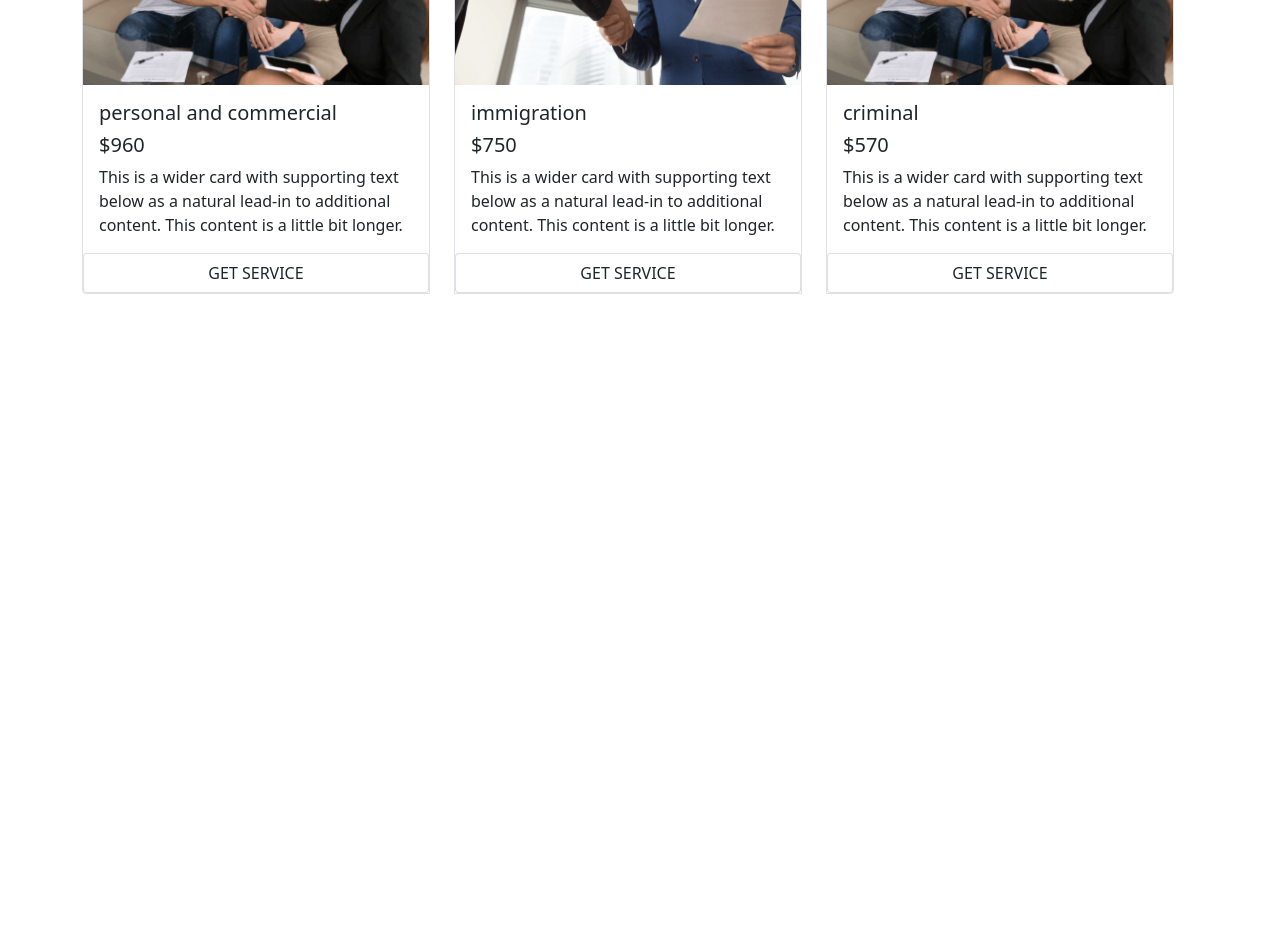
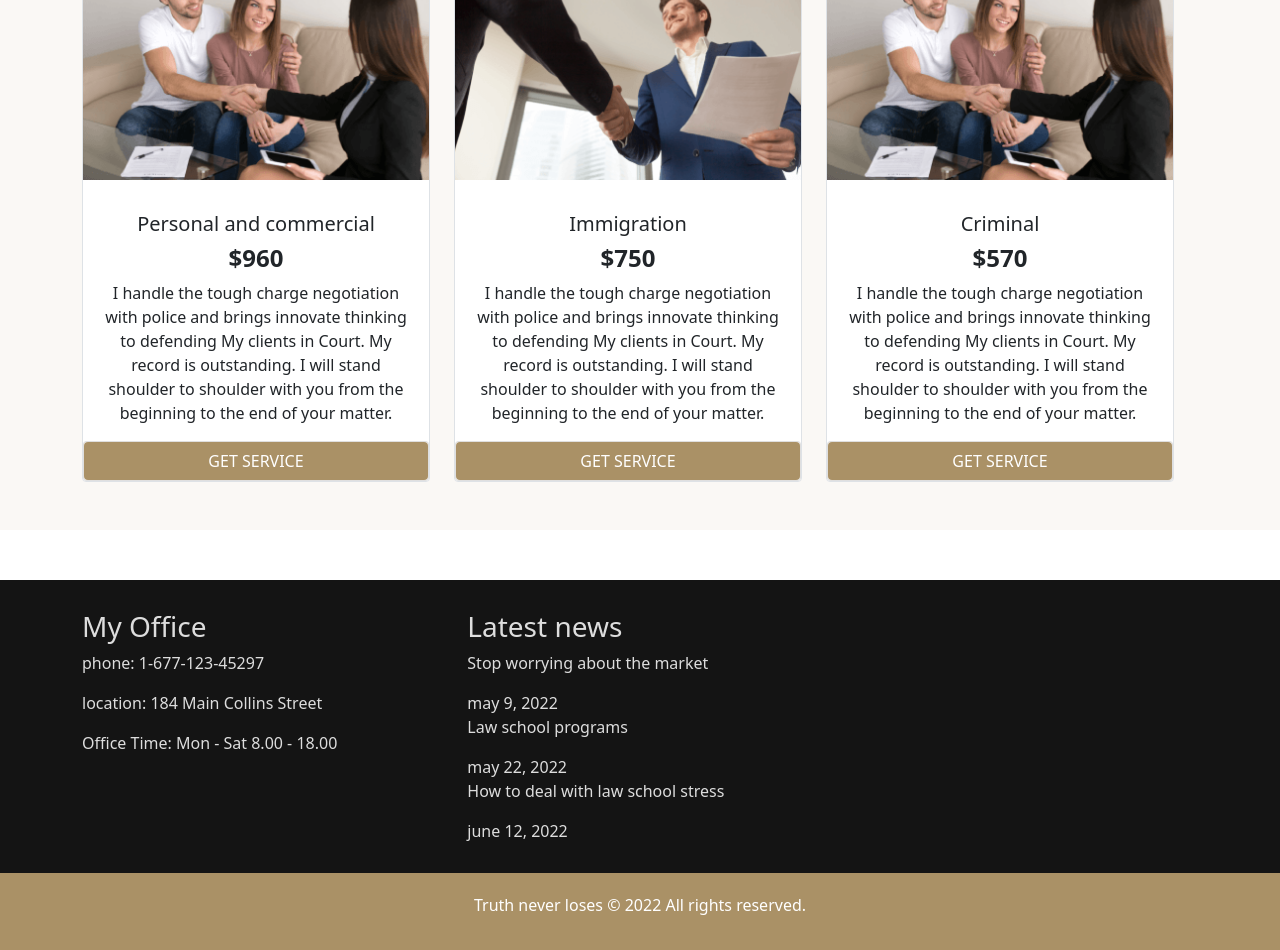
Before and after one commit to Safiul-Azam/truth-never-loses-client, a React (Create React App) app: page / in a window 1280 px wide. Shown: the part 1420-2370 px from the top of the page. Before the commit the page ends 1762 px from the top, so only its background shows below. Built offline with nearby package versions, Linux system fonts and the light colour scheme.

Commit message:
footer section added

```diff
--- a/src/App.js
+++ b/src/App.js
@@ -4,6 +4,7 @@ import { Route, Routes } from 'react-router-dom';
 import Home from './Pages/Home/Home/Home';
 import Header from './Pages/Shared/Header/Header';
 import NoFound from './Pages/Shared/NoFound/NoFound';
+import Footer from './Pages/Shared/Footer/Footer';
 
 function App() {
   return (
@@ -14,6 +15,7 @@ function App() {
         <Route path='/home' element={<Home></Home>}></Route>
         <Route path='*'element={<NoFound></NoFound>}></Route>
       </Routes>
+      <Footer></Footer>
     </div>
   );
 }
--- a/src/Pages/Home/AboutMe/AboutMe.css
+++ b/src/Pages/Home/AboutMe/AboutMe.css
@@ -2,3 +2,8 @@
     margin-top: 50px;
     margin-bottom: 50px;
 }
+.About-me p{
+    font-size: 16px;
+    font-weight: 500;
+    color: #333;
+}
--- a/src/Pages/Home/AboutMe/AboutMe.js
+++ b/src/Pages/Home/AboutMe/AboutMe.js
@@ -11,7 +11,7 @@ const AboutMe = () => {
             <div className='d-flex align-items-center'>
                 <div className='w-50'>
                     <h3>I'm well-wisher for you</h3>
-                    <p> With 25 years of experience in low and justice, i am focused on delivering quality and value to my clients. i achieve this through practical and innovative legal solutions that help my clients. Everyone deserves support on the way to justice.</p>
+                    <p>This is <strong>Michael Cowen</strong>. With 25 years of experience in low and justice, i am focused on delivering quality and value to my clients. i achieve this through practical and innovative legal solutions that help my clients. Everyone deserves support on the way to justice.</p>
                     <img src={signature} alt="" />
                 </div>
                 <div className='w-50'>
--- a/src/Pages/Home/Home/Service/Service.css
+++ b/src/Pages/Home/Home/Service/Service.css
@@ -1,4 +1,4 @@
 .services-btn{
-    background-color: #AA9166;
-    color: #ffffff;
+    background-color: #AA9166 !important;
+    color: #ffffff !important;
 }
--- a/src/Pages/Home/Home/Service/Service.js
+++ b/src/Pages/Home/Home/Service/Service.js
@@ -5,15 +5,14 @@ import './Service.css'
 const Service = ({ service }) => {
     const { name, img, description, price } = service
     return (
-        <Card className='me-4 border my-5'>
+        <Card className='me-4 border rounded my-5'>
             <Card.Img variant="top" src={img} />
-            <Card.Body>
+            <Card.Body className='text-center mt-3'>
                 <Card.Title>{name}</Card.Title>
-                <Card.Title>${price}</Card.Title>
+                <Card.Title className='fs-4 fw-bold'>${price}</Card.Title>
 
                 <Card.Text>
-                    This is a wider card with supporting text below as a natural lead-in to
-                    additional content. This content is a little bit longer.
+                    {description}
                 </Card.Text>
             </Card.Body>
             <Card>
--- a/src/Pages/Home/Services/Services.css
+++ b/src/Pages/Home/Services/Services.css
@@ -0,0 +1,5 @@
+.services-section{
+    background-color: #FAF8F5;
+    margin-top: 50px;
+    margin-bottom: 50px;
+}
--- a/src/Pages/Home/Services/Services.js
+++ b/src/Pages/Home/Services/Services.js
@@ -1,19 +1,21 @@
 import React from 'react';
 import { CardGroup } from 'react-bootstrap';
+import './Services.css'
 
 import services1 from '../../../images/services/services1.png'
 import services2 from '../../../images/services/services2.png'
 import Service from '../Home/Service/Service';
 
 const services = [
-    {id:1, name:'personal and commercial', price:960,img:services1},
-    {id:1, name:'immigration', price:750,img:services2},
-    {id:1, name:'criminal', price:570,img:services1},
+    { id: 1, name: 'Personal and commercial', price: 960, description: 'I handle the tough charge negotiation with police and brings innovate thinking to defending My clients in Court. My record is outstanding. I will stand shoulder to shoulder with you from the beginning to the end of your matter.', img: services1 },
+    { id: 1, name: 'Immigration', price: 750, description: 'I handle the tough charge negotiation with police and brings innovate thinking to defending My clients in Court. My record is outstanding. I will stand shoulder to shoulder with you from the beginning to the end of your matter.', img: services2 },
+    { id: 1, name: 'Criminal', price: 570, description: 'I handle the tough charge negotiation with police and brings innovate thinking to defending My clients in Court. My record is outstanding. I will stand shoulder to shoulder with you from the beginning to the end of your matter.', img: services1 },
 ]
 
 const Services = () => {
     return (
-        <div>
+        <div className='services-section'>
+            <h2 className='text-center pt-5'>My Services</h2>
             <div className="services-container container">
                 <CardGroup>
                     {
--- a/src/Pages/Shared/Footer/Footer.css
+++ b/src/Pages/Shared/Footer/Footer.css
@@ -0,0 +1,15 @@
+.footer{
+
+    background-color: #141414;
+}
+.footer-container{
+    display: grid;
+    grid-template-columns: repeat(3, 1fr);
+    grid-gap: 40px;
+    color: #ddd;
+    padding: 30px;
+}
+.copy-right{
+    background-color:#AA9166;
+    padding:20px 0;
+}
--- a/src/Pages/Shared/Footer/Footer.js
+++ b/src/Pages/Shared/Footer/Footer.js
@@ -0,0 +1,33 @@
+import React from 'react';
+import './Footer.css'
+
+const Footer = () => {
+    const today = new Date()
+    const year = today.getFullYear()
+    return (
+        <div className='footer'>
+            <div className='container footer-container'>
+                <div>
+                    <h3>My Office</h3>
+                    <address>phone: 1-677-123-45297</address>
+                    <address>location: 184 Main Collins Street</address>
+                    <address>Office Time: Mon - Sat 8.00 - 18.00</address>
+                </div>
+                <div>
+                    <h3>Latest news</h3>
+                    <p>Stop worrying about the market</p>
+                    <span>may 9, 2022</span>
+                    <p>Law school programs</p>
+                    <span>may 22, 2022</span>
+                    <p>How to deal with law school stress</p>
+                    <span>june 12, 2022</span>
+                </div>
+            </div>
+           <div className='copy-right'>
+           <p className='text-center text-white'>Truth never loses &copy; {year} All rights reserved. </p>
+           </div>
+        </div>
+    );
+};
+
+export default Footer;
--- a/src/Pages/Shared/Header/Header.js
+++ b/src/Pages/Shared/Header/Header.js
@@ -12,7 +12,7 @@ const Header = () => {
 
                 <Navbar.Brand as={Link} to="/home">
                     <FontAwesomeIcon className='me-2' icon={faGavel}></FontAwesomeIcon>
-                     Thuth never loses
+                     Truth never loses
                 </Navbar.Brand>
                 <Navbar.Toggle aria-controls="responsive-navbar-nav" />
                 <Navbar.Collapse id="responsive-navbar-nav">
```
Lines whose indentation alone changed are shown as unchanged.
